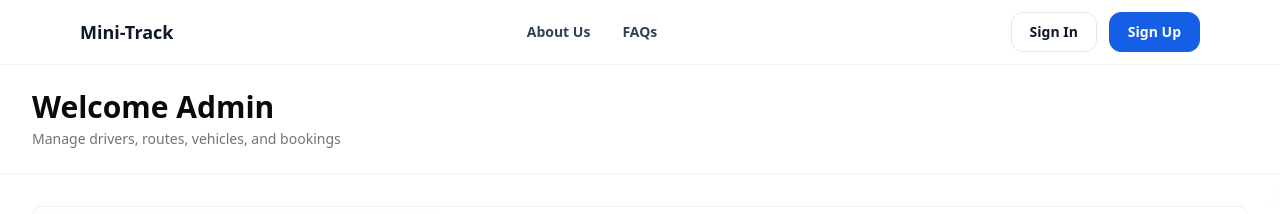
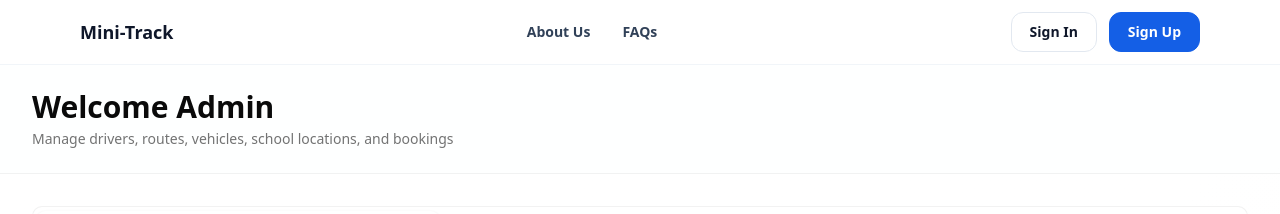
Before and after one commit to RoyCheru/Mini-Track, a Next.js app in the folder frontend/client/: page /dashboard/admin in a window 1280 px wide. Shown: the top 214 px of the page. Built offline with nearby package versions, Linux system fonts and the light colour scheme; no server answers.

Commit message:
adding more imports

```diff
--- a/frontend/client/app/dashboard/admin/page.tsx
+++ b/frontend/client/app/dashboard/admin/page.tsx
@@ -1,24 +1,27 @@
 'use client'
 
-import { useState } from 'react'
+import { useEffect, useState } from 'react'
 import { Tabs, TabsContent, TabsList, TabsTrigger } from '@/components/ui/tabs'
 import { TrendingUp, Settings, Zap } from 'lucide-react'
 
-// Import the sections (your project likely already uses this pattern)
 import OverviewSection from './components/overview'
 import AnalyticsSection from './components/analytics'
 import BookingsManagement from './components/bookings-management'
 
-// Optional: If you have these pages too, keep them in management area
 import DriverManagement from './components/driver-management'
 import RouteManagement from './components/route-management'
 import VehicleManagement from './components/bus-management'
+import SchoolLocationManagement from './components/school-location-management'
 
 export default function AdminDashboardPage() {
   const [activeTab, setActiveTab] = useState('overview')
 
-  const username =
-    typeof window !== 'undefined' ? localStorage.getItem('username') : null
+  // ✅ read after mount to avoid hydration mismatch
+  const [username, setUsername] = useState<string | null>(null)
+
+  useEffect(() => {
+    setUsername(localStorage.getItem('username'))
+  }, [])
 
   return (
     <div className="min-h-screen bg-linear-to-br from-background via-background to-muted/20">
@@ -31,7 +34,7 @@ export default function AdminDashboardPage() {
                 Welcome Admin{username ? `, ${username}` : ''}
               </h1>
               <p className="text-sm text-muted-foreground mt-1">
-                Manage drivers, routes, vehicles, and bookings
+                Manage drivers, routes, vehicles, school locations, and bookings
               </p>
             </div>
           </div>
@@ -64,6 +67,7 @@ export default function AdminDashboardPage() {
           <TabsContent value="management" className="space-y-6">
             <DriverManagement />
             <RouteManagement />
+            <SchoolLocationManagement />
             <VehicleManagement />
           </TabsContent>
 
```
